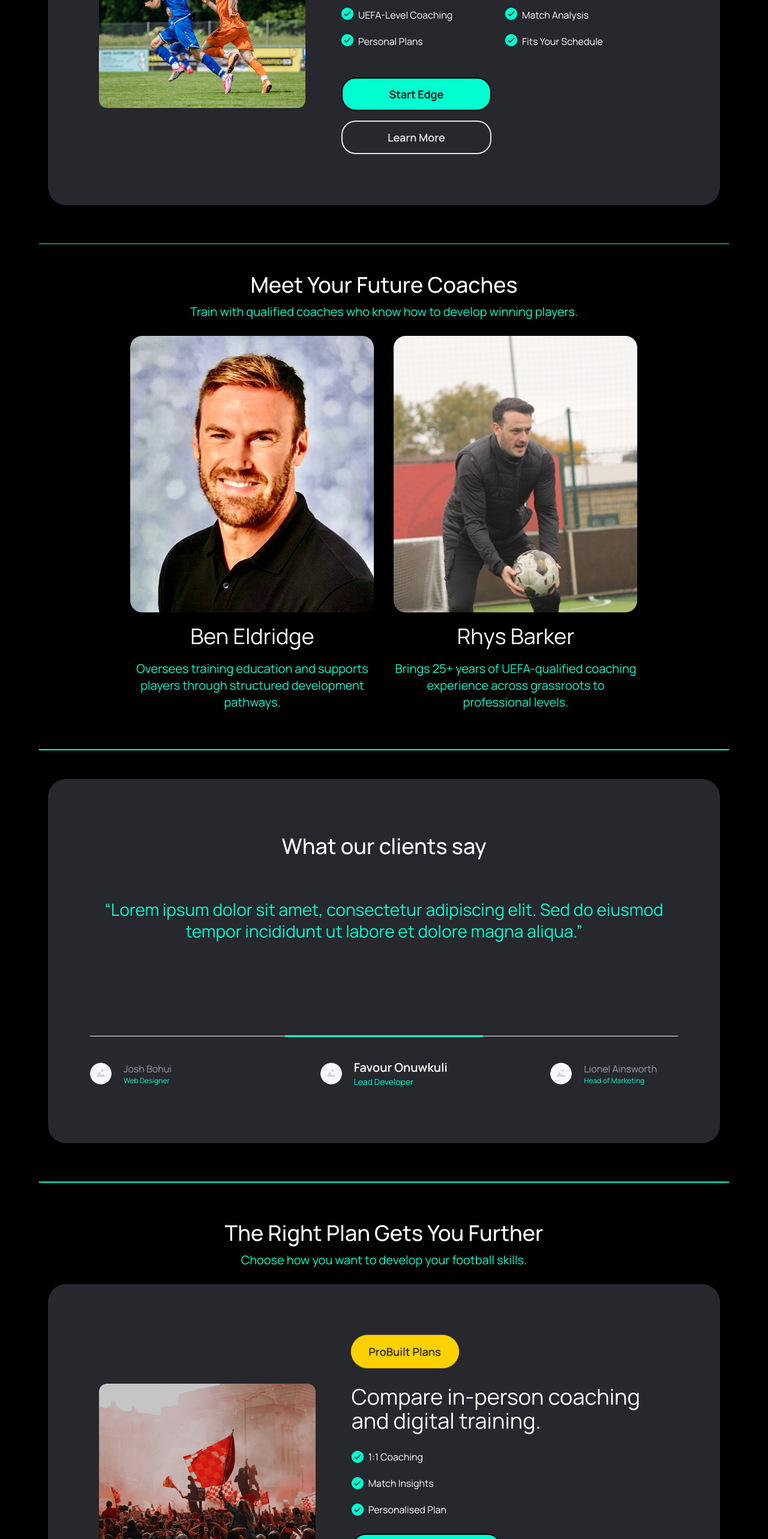
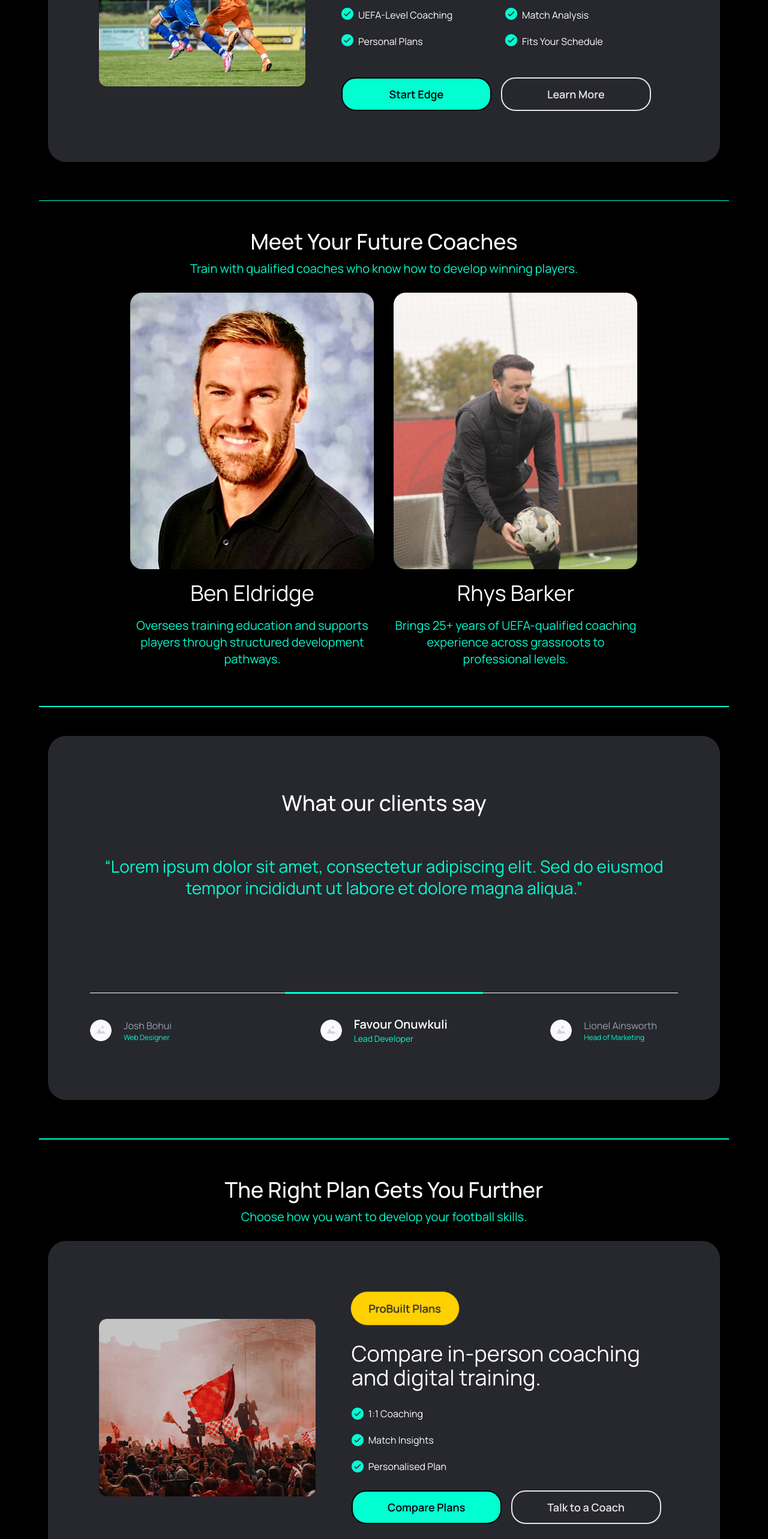
Before and after one commit to probuiltfootball/PROBUILT_FE, a Next.js app: page / in a window 1280 px wide. Shown: the part 2200-4766 px from the top of the page at 60% size. Built offline with nearby package versions, Linux system fonts and the light colour scheme.

Commit message:
css updated for buttons

```diff
--- a/src/components/edge-section.tsx
+++ b/src/components/edge-section.tsx
@@ -68,7 +68,7 @@ export default function EdgeSection() {
             </li>
           </ul>
           <motion.div
-            className="flex flex-row md:flex-col sm:flex-row md:gap-4 gap-2"
+            className="flex flex-row md:gap-4 gap-2"
             initial={{ opacity: 0, y: 20 }}
             whileInView={{ opacity: 1, y: 0 }}
             viewport={{ margin: "-100px" }}
--- a/src/components/upcoming-sessions.tsx
+++ b/src/components/upcoming-sessions.tsx
@@ -64,7 +64,7 @@ export default function UpcomingSessions() {
             </li>
           </ul>
           <motion.div
-            className="flex flex-row sm:flex-col md:gap-4 gap-2"
+            className="flex flex-row md:gap-4 gap-2"
             initial={{ opacity: 0, y: 20 }}
             whileInView={{ opacity: 1, y: 0 }}
             viewport={{ margin: "-100px" }}
```
